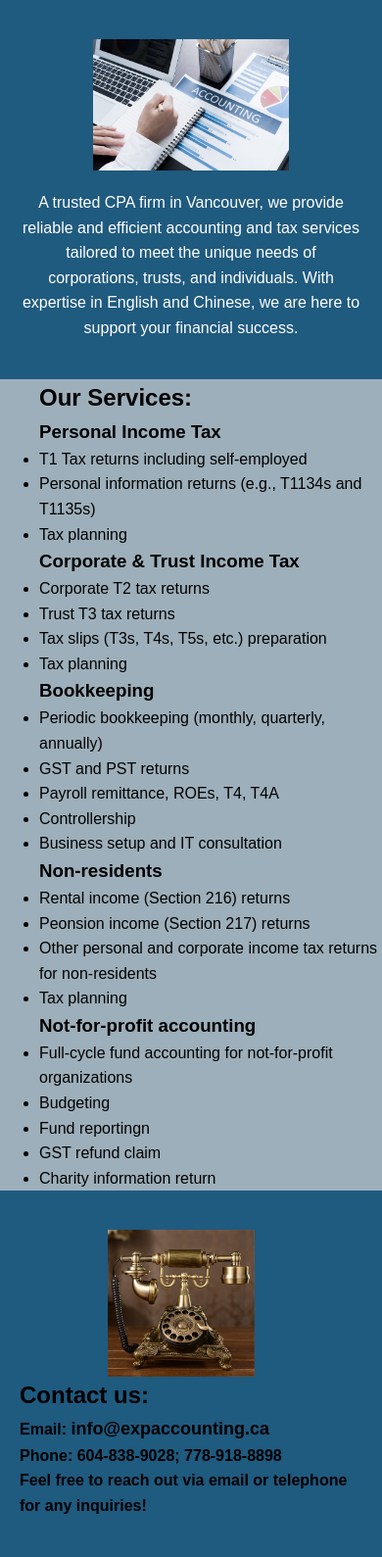
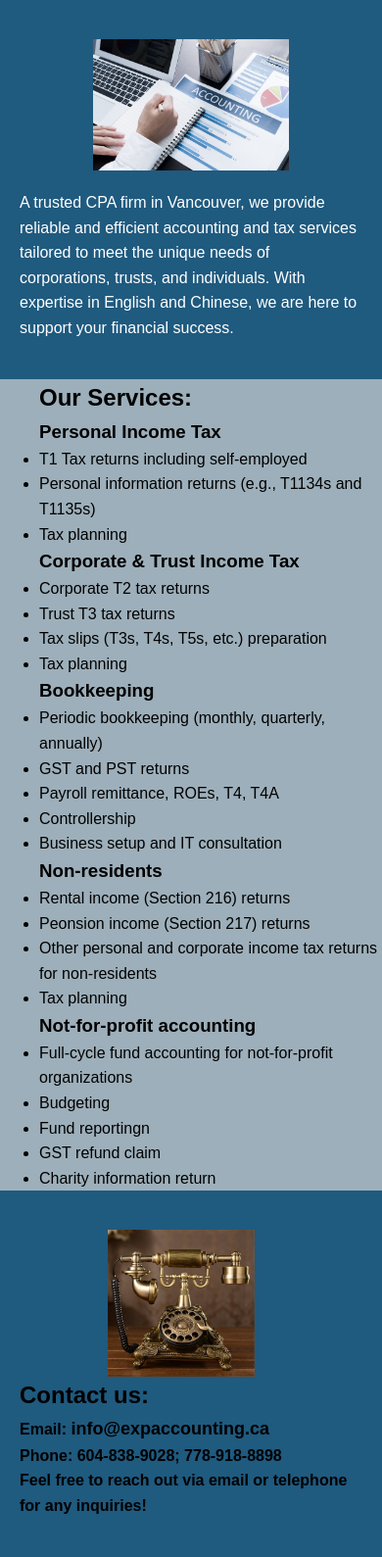
Before and after one commit to Martin60486/EXP, a Jekyll site: the page built from index.md, in a window 390 px wide. Shown: the part 360-1949 px from the top of the page at 98% size. Built offline with Jekyll 4.4.1, drawn with Linux system fonts in a browser that asks for light colours.

Commit message:
abount-content p align left

```diff
--- a/assets/css/styles.css
+++ b/assets/css/styles.css
@@ -16,7 +16,7 @@ body {
     background-size: cover;
     background-position: center;
     background-repeat: no-repeat;
-    background-color: rgb(233, 240, 240); /* Add a color that matches the image */
+    background-color: rgb(239, 240, 234); /* Add a color that matches the image */
     background-blend-mode: multiply;
     min-height: 60vh;
     display: flex;
@@ -151,7 +151,7 @@ body {
     }
     .about-content p {
         width: 100%;
-        text-align: center;
+        text-align: left;
     }
     .logo-image {
         position: absolute;
```
